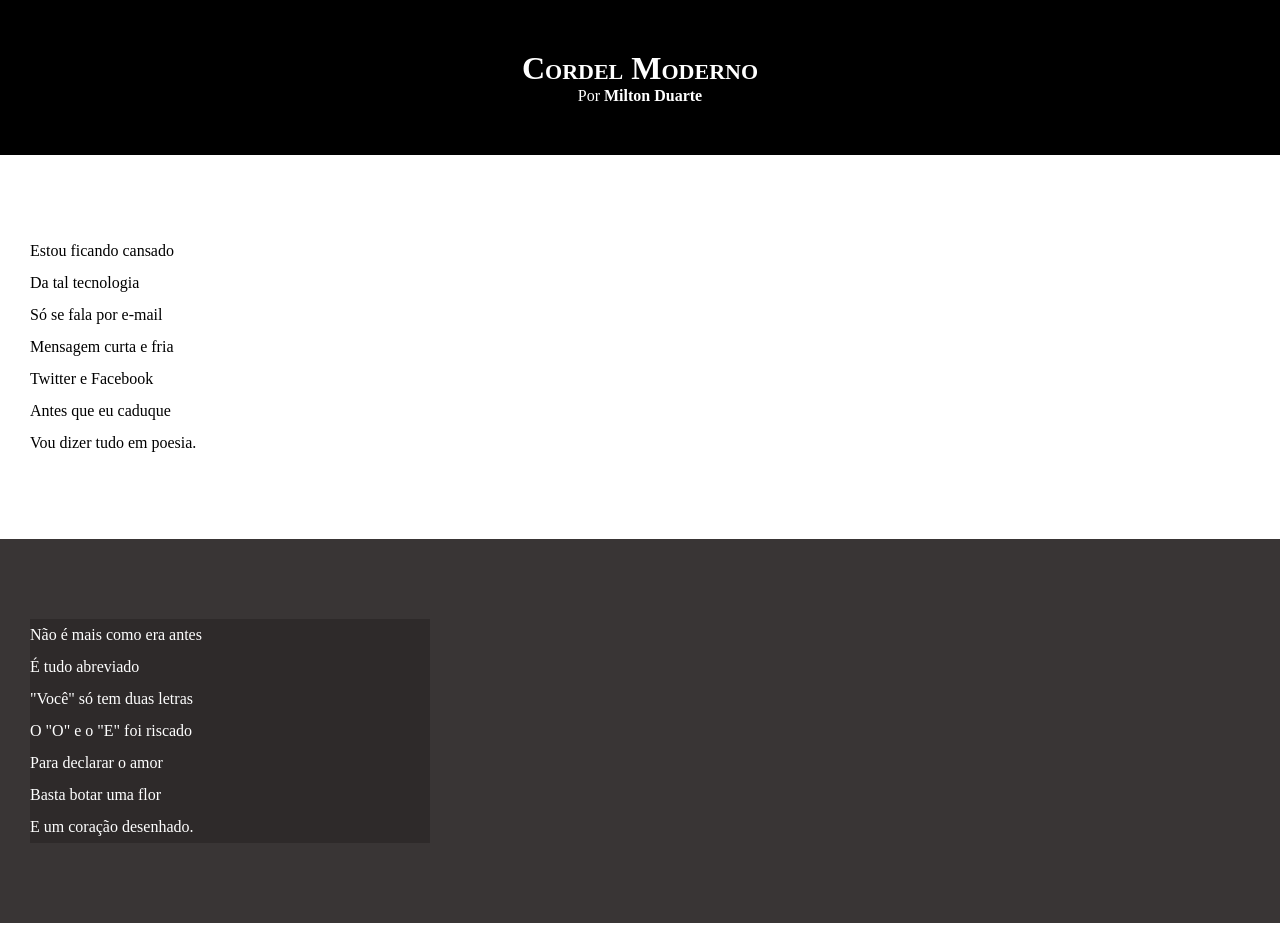
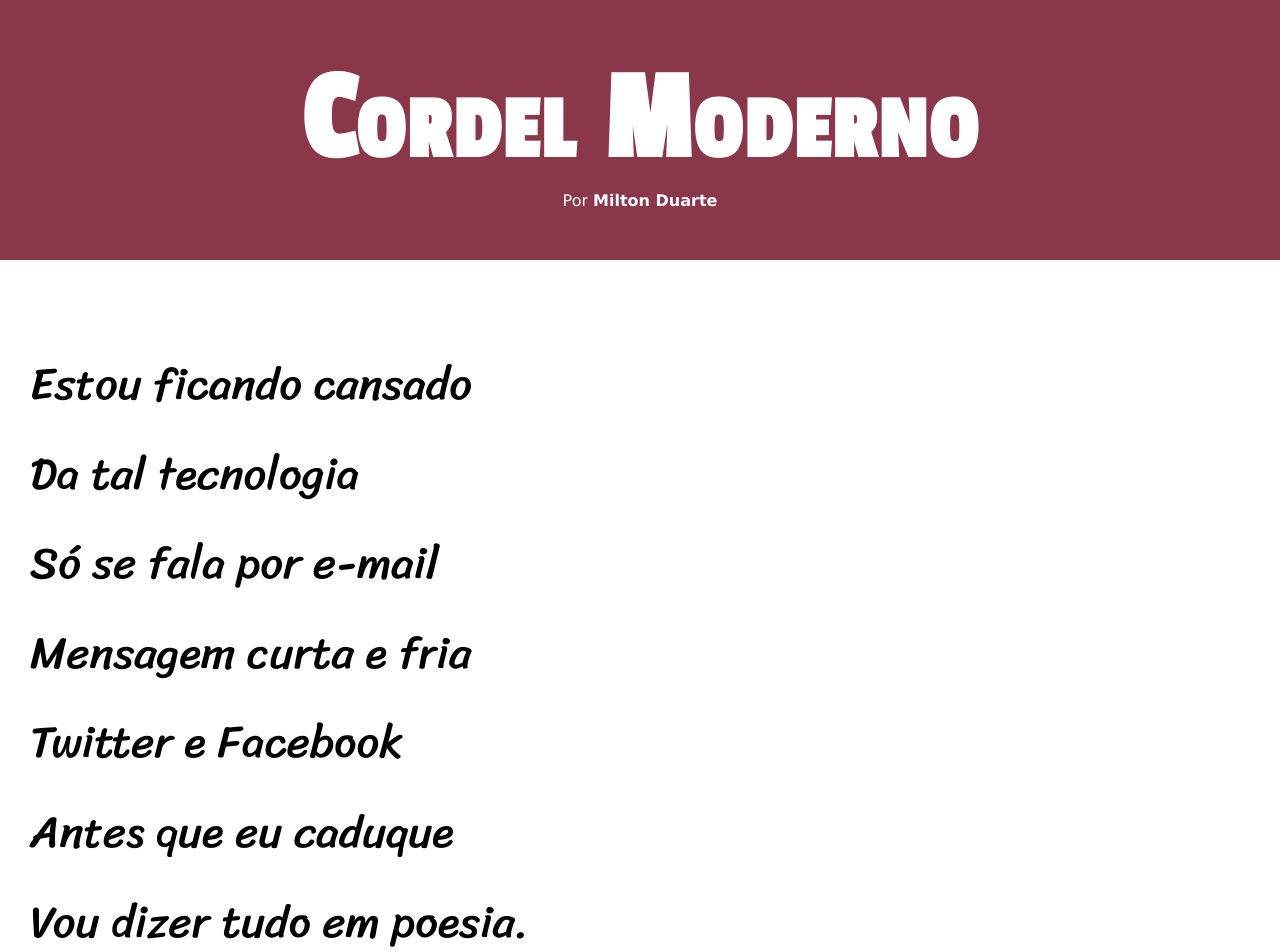
Before and after one commit to willianctti/projeto-corcel, a plain HTML site: page index.html in a window 1280 px wide. Shown: the top 952 px of the page. Drawn offline with Linux system fonts and the light colour scheme.

Commit message:
atualização de estilos do projeto cordel. Colocando fonte, cores e espaçamentos.

```diff
--- a/estilo.css
+++ b/estilo.css
@@ -1,4 +1,12 @@
 @charset "UTF-8";
+@import url('https://fonts.googleapis.com/css2?family=Passion+One&display=swap');
+@import url('https://fonts.googleapis.com/css2?family=Sriracha&display=swap');
+
+:root {
+    --fonte1: Verdana, Geneva, Tahoma, sans-serif;
+    --fonte2: 'Passion One', cursive;
+    --fonte3: 'Sriracha', cursive;
+}
 
  * {
     margin: 0px;
@@ -6,18 +14,24 @@
  }
 
  html, body {
+    font-family: var(--fonte1);
     min-height: 100vh;
     background-color: darkgray;
+
  }
 
  header {
-    background-color: black;
+    background-color: #8b374a;
     color: white;
     text-align: center;
  }
  header > h1 {
+    font-family: var(--fonte2);
     padding-top: 50px;
     font-variant: small-caps;
+    letter-spacing: 2px;
+    font-size: 10vw;
+    text-shadow: px 5px 5px rgba(245, 77, 77, 0.33);
  }
 
  header > p {
@@ -34,10 +48,12 @@
 }
 
  section {
+    font-family: var(--fonte3);
     padding-top: 10vh;
     padding-bottom: 10vh;
     line-height: 2em;
     padding-left: 30px;
+    font-size: 3.5vw;
  }
 
  section.normal {
@@ -46,13 +62,14 @@
  }
 
  section.imagem {
-    background-color: rgb(57, 53, 53);
+    background-color: #E67E96;
     color: white;
  }
 
  section.imagem > p {
-    width: 400px;
-    background-color: rgba(0, 0, 0, 0.201);
+    display: inline-block;
+    padding: 5px;
+    background-color: rgba(189, 92, 92, 0.427);
 
 
  }
@@ -63,7 +80,7 @@
 
 
  footer {
-    background-color: black;
+    background-color: #4F0819;
     text-align: center;
     color: white;
     padding: 10px;
```
